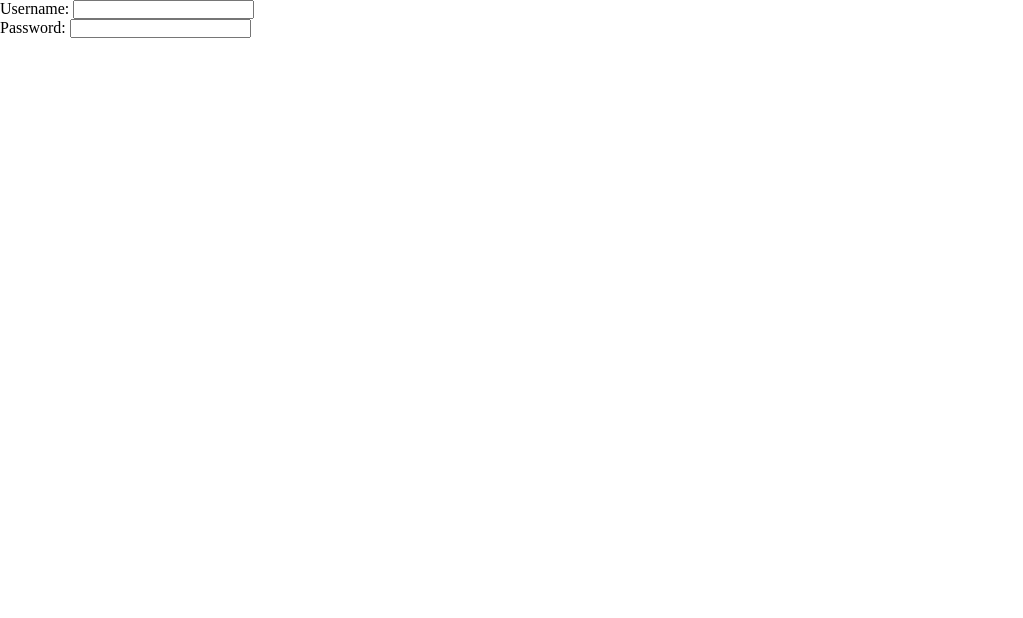
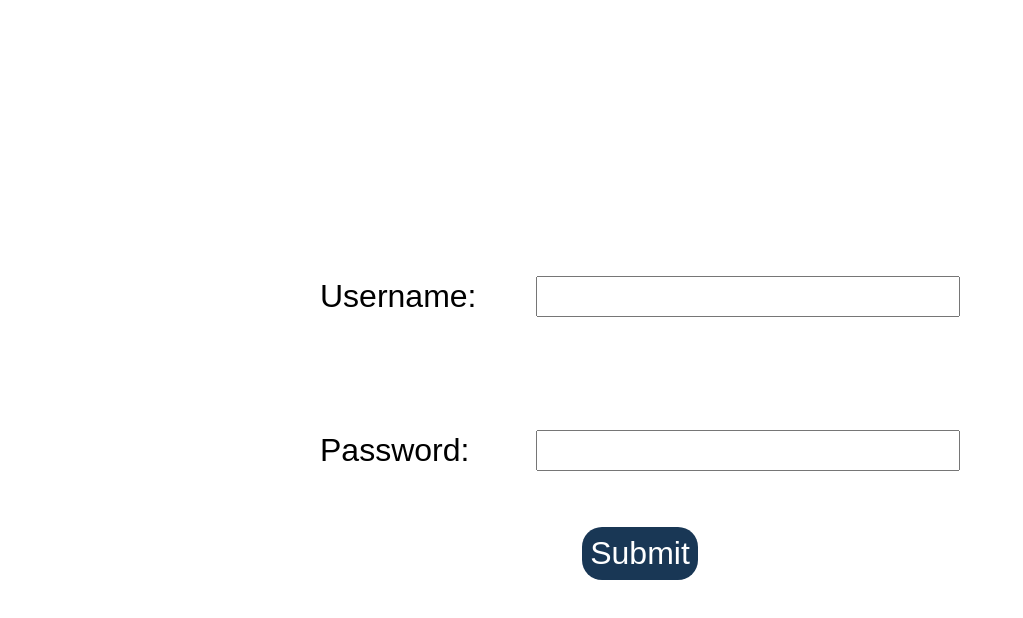
Before and after one commit to abhay-ag/jQuery, a website: page AJAX/task-day/index.html in a window 1280 px wide. Shown: the whole page, without its empty margins (0-1023 px from the left). Drawn offline with Linux system fonts and the light colour scheme.

Commit message:
css styles added | html done

```diff
--- a/AJAX/task-day/index.html
+++ b/AJAX/task-day/index.html
@@ -16,6 +16,7 @@
             <div class="password">
                 Password: <input type = "password" class="pswrd">
             </div>
+            <button type="submit" class="submit">Submit</button>
         </div>
     </main>
     <script src="app.js"></script>
--- a/AJAX/task-day/styles.css
+++ b/AJAX/task-day/styles.css
@@ -1,4 +1,49 @@
 *{
     padding: 0;
     margin: 0;
+    font-family: sans-serif;
 }
+body{
+    width: 100%;
+    height: 100vh;
+    display: flex;
+    align-items: center;
+    justify-content: center;
+}
+.main{
+    width: 100%;
+    height: 50vh;
+    display: flex;
+    align-items: center;
+    justify-content: center;
+}
+.card{
+    width: 50%;
+    height: 45vh;
+    display: flex;
+    flex-direction: column;
+    justify-content: center;
+    align-items: center;
+}
+.uname, .password{
+    width: 100%;
+    height: 22.5vh;
+    display: flex;
+    flex-direction: row;
+    justify-content: space-between;
+    align-items: center;
+    font-size: 2rem;
+}
+.uName, .pswrd{
+    font-size: 2rem;
+    margin-left: 2rem;
+}
+.submit{
+    font-size: 2rem;
+    padding: 0.5rem;
+    outline: none;
+    border: none;
+    background-color: rgb(25,55,85);
+    color: white;
+    border-radius: 20px;
+}
```
